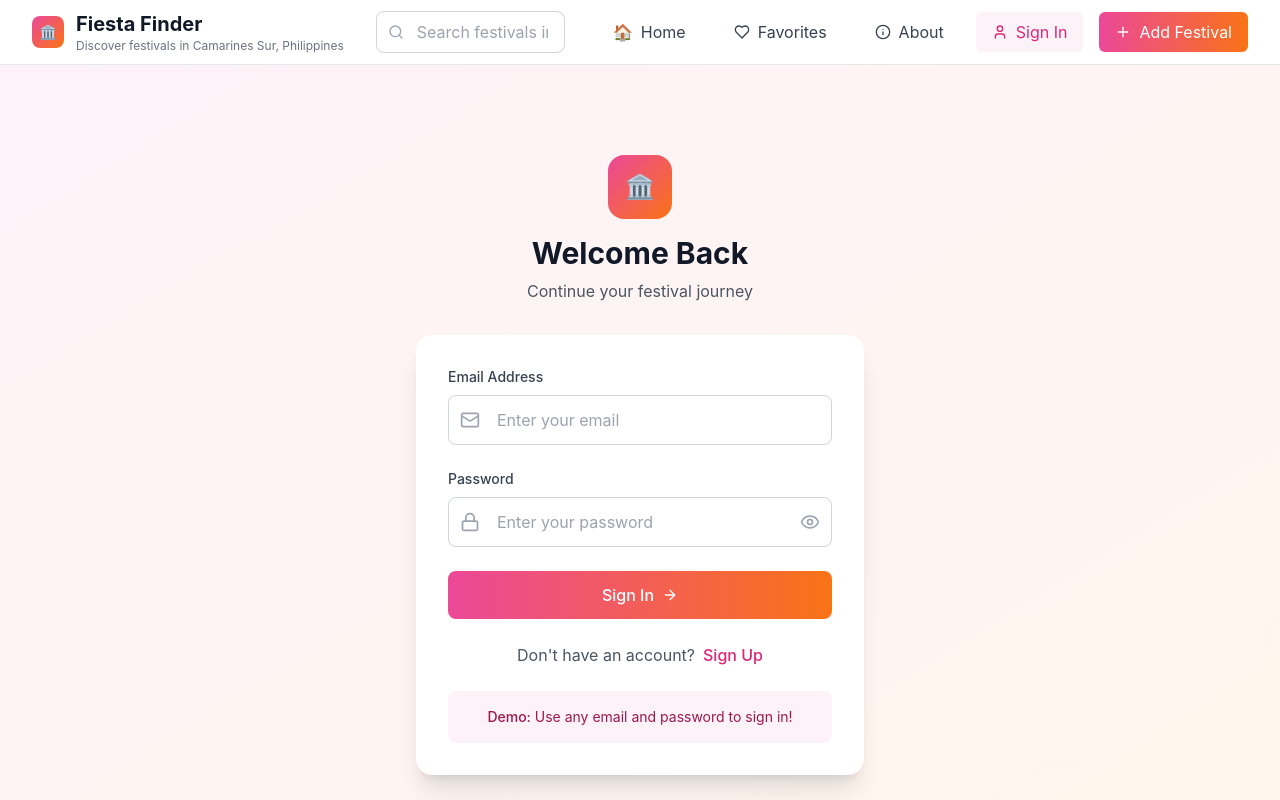
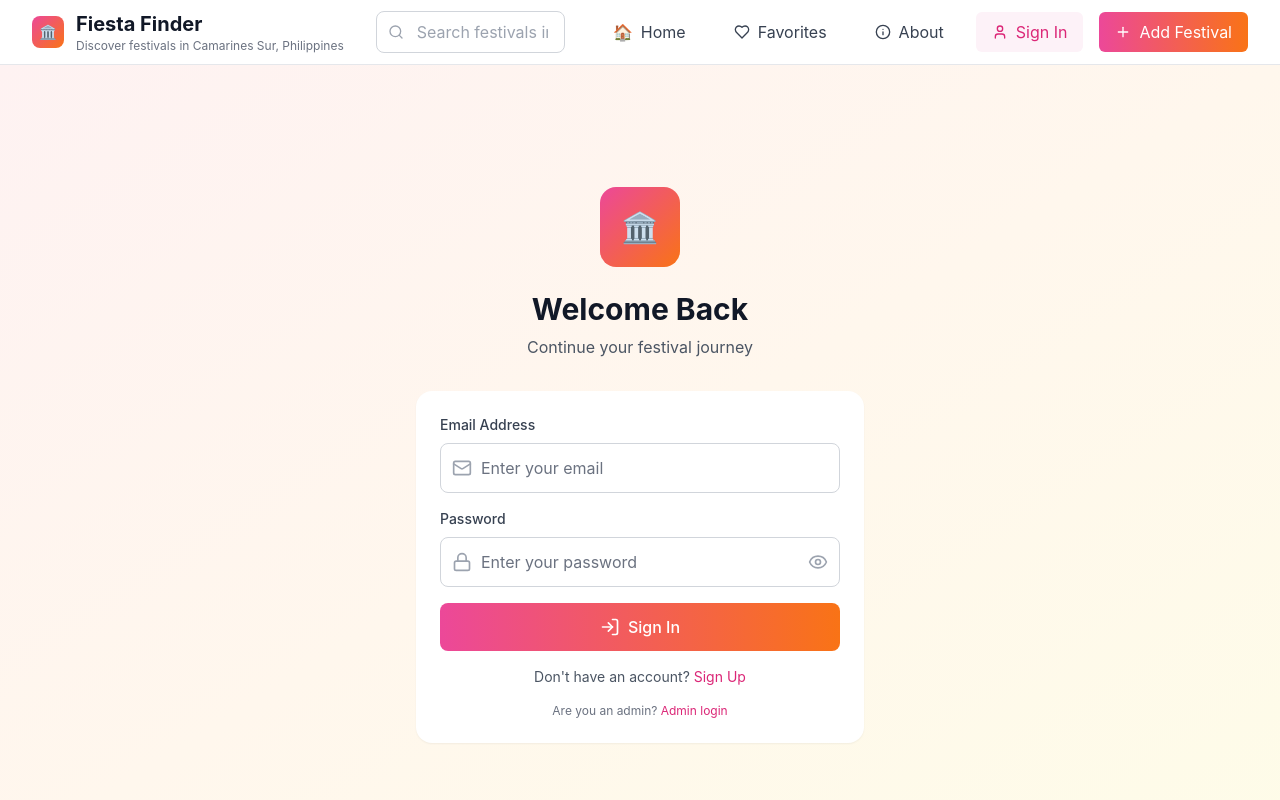
Before and after one commit to elsessor/FiestaFinder, a React (Create React App) app in the folder fiesta-finder/: page /signin in a window 1280 px wide. Shown: the top 800 px of the page. Built offline with nearby package versions, Linux system fonts and the light colour scheme.

Commit message:
Latest Build

```diff
--- a/fiesta-finder/src/App.js
+++ b/fiesta-finder/src/App.js
@@ -1,4 +1,4 @@
-import React, { useState, createContext } from 'react';
+import React, { useState, createContext, useEffect } from 'react';
 import { BrowserRouter as Router, Routes, Route } from 'react-router-dom';
 import Header from './Header';
 import Footer from './Footer';
@@ -6,10 +6,16 @@ import HomePage from './HomePage';
 import FestivalDetailPage from './FestivalDetailPage';
 import AboutPage from './AboutPage';
 import SignInPage from './SignInPage';
+import SignUpPage from './SignUpPage';
 import AddFestivalPage from './AddFestivalPage';
 import FavoritesPage from './FavoritesPage';
 import MapPage from './MapPage';
 import { ToastProvider } from './ToastContext';
+import SuperAdminLogin from './SuperAdminLogin';
+import SuperAdminDashboard from './SuperAdminDashboard';
+import AdminAddFestival from './AdminAddFestival';
+import AdminEditFestival from './AdminEditFestival';
+import { AdminProvider } from './AdminContext';
 
 export const AuthContext = createContext();
 export const FavoritesContext = createContext();
@@ -19,23 +25,16 @@ function App() {
   const [favorites, setFavorites] = useState(new Set());
 
   const handleFavorite = (festivalId) => {
-    // Only allow favoriting if a user is signed in
     if (!user) {
-      // Redirect to sign-in page and show a simple alert
       try { window.alert('Please sign in to add favorites.'); } catch (e) {}
       try { window.location.href = '/signin'; } catch (e) {}
       return;
     }
-
-    setFavorites(prev => {
+    setFavorites((prev) => {
       const newFavorites = new Set(prev);
-      if (newFavorites.has(festivalId)) {
-        newFavorites.delete(festivalId);
-      } else {
-        newFavorites.add(festivalId);
-      }
-      // Save to localStorage
-      localStorage.setItem('favorites', JSON.stringify([...newFavorites]));
+      if (newFavorites.has(festivalId)) newFavorites.delete(festivalId);
+      else newFavorites.add(festivalId);
+      try { localStorage.setItem('favorites', JSON.stringify([...newFavorites])); } catch (e) {}
       return newFavorites;
     });
   };
@@ -45,20 +44,20 @@ function App() {
     try { localStorage.removeItem('favorites'); } catch (e) {}
   };
 
-  // Load favorites and user from localStorage on app start
-  React.useEffect(() => {
+  useEffect(() => {
     const savedFavorites = localStorage.getItem('favorites');
     if (savedFavorites) {
-      setFavorites(new Set(JSON.parse(savedFavorites)));
+      try { setFavorites(new Set(JSON.parse(savedFavorites))); } catch (e) {}
     }
     const savedUser = localStorage.getItem('user');
     if (savedUser) {
-      try { setUser(JSON.parse(savedUser)); } catch (_) {}
+      try { setUser(JSON.parse(savedUser)); } catch (e) {}
     }
   }, []);
 
   return (
     <ToastProvider>
+      <AdminProvider>
         <AuthContext.Provider value={{ user, setUser }}>
           <FavoritesContext.Provider value={{ favorites, handleFavorite, clearFavorites }}>
             <Router>
@@ -70,9 +69,15 @@ function App() {
                     <Route path="/festival/:id" element={<FestivalDetailPage />} />
                     <Route path="/about" element={<AboutPage />} />
                     <Route path="/signin" element={<SignInPage />} />
+                    <Route path="/signup" element={<SignUpPage />} />
                     <Route path="/add-festival" element={<AddFestivalPage />} />
                     <Route path="/favorites" element={<FavoritesPage />} />
                     <Route path="/map" element={<MapPage />} />
+                    {/* Admin Routes */}
+                    <Route path="/admin/login" element={<SuperAdminLogin />} />
+                    <Route path="/admin/dashboard" element={<SuperAdminDashboard />} />
+                    <Route path="/admin/add-festival" element={<AdminAddFestival />} />
+                    <Route path="/admin/edit-festival/:id" element={<AdminEditFestival />} />
                   </Routes>
                 </main>
                 <Footer />
@@ -80,6 +85,7 @@ function App() {
             </Router>
           </FavoritesContext.Provider>
         </AuthContext.Provider>
+      </AdminProvider>
     </ToastProvider>
   );
 }
--- a/fiesta-finder/src/FavoritesPage.js
+++ b/fiesta-finder/src/FavoritesPage.js
@@ -4,9 +4,12 @@ import { FavoritesContext } from './App';
 import { festivals } from './festival';
 import FestivalCard from './FestivalCard';
 import { Heart, ArrowRight } from 'lucide-react';
+import { useAdmin } from './AdminContext';
+
 
 const FavoritesPage = () => {
-  const { favorites, handleFavorite } = useContext(FavoritesContext);
+  const { favorites } = useContext(FavoritesContext);
+  const { festivals } = useAdmin();
 
   const favoriteFestivals = festivals.filter(festival => favorites.has(festival.id));
 
--- a/fiesta-finder/src/FestivalCard.js
+++ b/fiesta-finder/src/FestivalCard.js
@@ -27,9 +27,14 @@ const FestivalCard = ({ festival }) => {
 
   return (
     <div className="overflow-hidden bg-white rounded-lg border border-gray-200 shadow-sm hover-lift hover-glow transition-all duration-300">
-      {/* Card Header with Gradient Background */}
-      <div className="h-32 bg-gradient-to-br from-purple-200 via-blue-200 to-green-200 relative flex items-center justify-center">
-        <div className="text-4xl animate-bounce-gentle">{categoryIcon}</div>
+      {/* Card Header with Image or Gradient */}
+      <div className="h-32 relative flex items-center justify-center">
+        {festival.imageUrls && festival.imageUrls.length > 0 ? (
+          <img src={festival.imageUrls[0]} alt={festival.name} className="absolute inset-0 w-full h-full object-cover" />
+        ) : (
+          <div className="absolute inset-0 bg-gradient-to-br from-purple-200 via-blue-200 to-green-200" />
+        )}
+        <div className="relative z-10 text-4xl animate-bounce-gentle">{categoryIcon}</div>
         <button
           onClick={() => handleFavorite(favoriteKey)}
           className="absolute top-3 right-3 p-2 rounded-full bg-white/80 hover:bg-white transition-all hover-scale"
--- a/fiesta-finder/src/HomePage.js
+++ b/fiesta-finder/src/HomePage.js
@@ -6,6 +6,7 @@ import FestivalCard from './FestivalCard';
 import { festivals as localFestivals, featuredFestivals as localFeatured } from './festival';
 import { Star } from 'lucide-react';
 import { FestivalsAPI } from './api';
+import { useAdmin } from './AdminContext';
 
 const HomePage = () => {
   const [selectedCategory, setSelectedCategory] = useState('All Festivals');
@@ -13,6 +14,9 @@ const HomePage = () => {
   const [searchQuery, setSearchQuery] = useState('');
   const [remoteFestivals, setRemoteFestivals] = useState(null);
   const [loading, setLoading] = useState(false);
+  const { festivals: adminFestivals } = useAdmin();
+
+
 
   useEffect(() => {
     let ignore = false;
@@ -45,7 +49,8 @@ const HomePage = () => {
 
   const useLocalFallback = Array.isArray(remoteFestivals) && remoteFestivals.length === 0 && selectedCategory === 'All Festivals' && selectedMonth === 'All Year' && !searchQuery;
   const remote = Array.isArray(remoteFestivals) ? remoteFestivals : [];
-  // Merge local seed data with remote DB items, de-duplicated by slug/_id/name so newly added festivals show alongside local ones
+  // Merge local seed data, admin-managed festivals, and remote DB items,
+  // de-duplicated by slug/_id/name so newly added festivals show alongside local ones
   const mergedFestivals = (() => {
     const map = new Map();
     const add = (f) => {
@@ -53,6 +58,8 @@ const HomePage = () => {
       if (!map.has(key)) map.set(key, f);
     };
     localFestivals.forEach(add);
+    // include admin-managed festivals (stored in local state / localStorage)
+    Array.isArray(adminFestivals) && adminFestivals.forEach(add);
     remote.forEach(add);
     return Array.from(map.values());
   })();
--- a/fiesta-finder/src/SignInPage.js
+++ b/fiesta-finder/src/SignInPage.js
@@ -1,111 +1,60 @@
-import React, { useState, useContext } from 'react';
-import { Link, useNavigate } from 'react-router-dom';
+import React, { useContext, useState } from 'react';
+import { useNavigate } from 'react-router-dom';
 import { AuthContext } from './App';
-import { Eye, EyeOff, Mail, Lock, User, ArrowRight } from 'lucide-react';
-import { AuthAPI } from './api';
-import { useToast } from './ToastContext';
+import { Mail, Lock, Eye, EyeOff, LogIn } from 'lucide-react';
 
-const SignInPage = () => {
-  const [isSignUp, setIsSignUp] = useState(false);
+function SignInPage() {
+  const navigate = useNavigate();
+  const { setUser } = useContext(AuthContext);
+  const [email, setEmail] = useState('');
+  const [password, setPassword] = useState('');
   const [showPassword, setShowPassword] = useState(false);
-  const [formData, setFormData] = useState({
-    email: '',
-    password: '',
-    name: '',
-    confirmPassword: ''
-  });
-  const [loading, setLoading] = useState(false);
 
-  const { setUser } = useContext(AuthContext);
-  const navigate = useNavigate();
-  const { toast } = useToast();
-
-  const handleInputChange = (e) => {
-    setFormData(prev => ({
-      ...prev,
-      [e.target.name]: e.target.value
-    }));
-  };
-
-  const handleSubmit = async (e) => {
+  const handleSubmit = (e) => {
     e.preventDefault();
-    setLoading(true);
+    // Derive a friendly display name from the email local-part (before @)
+    const deriveName = (em) => {
       try {
-      let resp;
-      if (isSignUp) {
-        resp = await AuthAPI.register({ name: formData.name, email: formData.email, password: formData.password });
-      } else {
-        resp = await AuthAPI.login({ email: formData.email, password: formData.password });
-      }
-      if (resp?.token) {
-        localStorage.setItem('token', resp.token);
-      }
-      const userData = resp?.user || {
-        id: Date.now(),
-        name: isSignUp ? formData.name : 'Festival Lover',
-        email: formData.email,
-        avatar: '👤'
-      };
-      setUser(userData);
-      localStorage.setItem('user', JSON.stringify(userData));
-      toast({ type: 'success', message: isSignUp ? 'Account created! Signed in.' : 'Signed in successfully.' });
-      navigate('/');
+        const local = (em || '').split('@')[0] || 'User';
+        // replace dots/underscores/dashes with spaces and capitalize words
+        return local.replace(/[._-]+/g, ' ').replace(/\b\w/g, (c) => c.toUpperCase());
       } catch (err) {
-      toast({ type: 'error', message: err.message || 'Sign in failed. Please try again.' });
-    } finally {
-      setLoading(false);
+        return 'User';
       }
     };
 
+    const displayName = deriveName(email);
+    const signedInUser = { name: displayName, email, avatar: displayName.charAt(0).toUpperCase() || 'U' };
+    setUser(signedInUser);
+    localStorage.setItem('user', JSON.stringify(signedInUser));
+    navigate('/');
+  };
+
   return (
-    <div className="min-h-screen bg-gradient-to-br from-pink-50 to-orange-50 flex items-center justify-center py-12">
-      <div className="max-w-md w-full mx-4">
-        {/* Header */}
-        <div className="text-center mb-8 animate-fade-in">
-          <Link to="/" className="inline-flex items-center justify-center w-16 h-16 bg-gradient-to-br from-pink-500 to-orange-500 rounded-2xl mb-4 hover-scale">
-            <span className="text-white text-2xl">🏛️</span>
-          </Link>
-          <h1 className="text-3xl font-bold text-gray-900 mb-2">
-            {isSignUp ? 'Join Fiesta Finder' : 'Welcome Back'}
-          </h1>
-          <p className="text-gray-600">
-            {isSignUp ? 'Start discovering amazing festivals!' : 'Continue your festival journey'}
-          </p>
+    <div className="min-h-screen bg-gradient-to-br from-red-50 via-orange-50 to-yellow-50 flex items-center justify-center py-12 px-4 sm:px-6 lg:px-8">
+      <div className="max-w-md w-full">
+        <div className="text-center mb-8">
+          <div className="mx-auto h-20 w-20 bg-gradient-to-br from-pink-500 to-orange-500 rounded-2xl flex items-center justify-center mb-6">
+            <span className="text-3xl">🏛️</span>
+          </div>
+          <h1 className="text-3xl font-bold text-gray-900">Welcome Back</h1>
+          <p className="mt-2 text-gray-600">Continue your festival journey</p>
         </div>
 
-        {/* Form */}
-        <div className="bg-white rounded-2xl shadow-xl p-8 animate-slide-up hover-glow">
-          <form onSubmit={handleSubmit} className="space-y-6">
-            {isSignUp && (
-              <div>
-                <label className="block text-sm font-medium text-gray-700 mb-2">Full Name</label>
-                <div className="relative">
-                  <User className="absolute left-3 top-1/2 transform -translate-y-1/2 text-gray-400 w-5 h-5" />
-                  <input
-                    type="text"
-                    name="name"
-                    value={formData.name}
-                    onChange={handleInputChange}
-                    className="w-full pl-12 pr-4 py-3 border border-gray-300 rounded-lg focus:ring-2 focus:ring-pink-500 focus:border-pink-500 transition-all"
-                    placeholder="Enter your full name"
-                    required
-                  />
-                </div>
-              </div>
-            )}
-
+        <form onSubmit={handleSubmit} className="bg-white rounded-2xl shadow-sm p-6 space-y-4">
           <div>
             <label className="block text-sm font-medium text-gray-700 mb-2">Email Address</label>
             <div className="relative">
-                <Mail className="absolute left-3 top-1/2 transform -translate-y-1/2 text-gray-400 w-5 h-5" />
+              <div className="absolute inset-y-0 left-0 pl-3 flex items-center pointer-events-none">
+                <Mail className="h-5 w-5 text-gray-400" />
+              </div>
               <input
                 type="email"
-                  name="email"
-                  value={formData.email}
-                  onChange={handleInputChange}
-                  className="w-full pl-12 pr-4 py-3 border border-gray-300 rounded-lg focus:ring-2 focus:ring-pink-500 focus:border-pink-500 transition-all"
+                value={email}
+                onChange={(e) => setEmail(e.target.value)}
+                required
                 placeholder="Enter your email"
-                  required
+                className="block w-full pl-10 pr-3 py-3 border border-gray-300 rounded-lg placeholder-gray-500 text-gray-900 focus:outline-none focus:ring-2 focus:ring-pink-500 focus:border-pink-500"
               />
             </div>
           </div>
@@ -113,83 +62,53 @@ const SignInPage = () => {
           <div>
             <label className="block text-sm font-medium text-gray-700 mb-2">Password</label>
             <div className="relative">
-                <Lock className="absolute left-3 top-1/2 transform -translate-y-1/2 text-gray-400 w-5 h-5" />
+              <div className="absolute inset-y-0 left-0 pl-3 flex items-center pointer-events-none">
+                <Lock className="h-5 w-5 text-gray-400" />
+              </div>
               <input
                 type={showPassword ? 'text' : 'password'}
-                  name="password"
-                  value={formData.password}
-                  onChange={handleInputChange}
-                  className="w-full pl-12 pr-12 py-3 border border-gray-300 rounded-lg focus:ring-2 focus:ring-pink-500 focus:border-pink-500 transition-all"
+                value={password}
+                onChange={(e) => setPassword(e.target.value)}
+                required
                 placeholder="Enter your password"
-                  required
+                className="block w-full pl-10 pr-12 py-3 border border-gray-300 rounded-lg placeholder-gray-500 text-gray-900 focus:outline-none focus:ring-2 focus:ring-pink-500 focus:border-pink-500"
               />
               <button
                 type="button"
                 onClick={() => setShowPassword(!showPassword)}
-                  className="absolute right-3 top-1/2 transform -translate-y-1/2 text-gray-400 hover:text-gray-600 transition-colors"
+                className="absolute inset-y-0 right-0 pr-3 flex items-center"
               >
-                  {showPassword ? <EyeOff className="w-5 h-5" /> : <Eye className="w-5 h-5" />}
+                {showPassword ? (
+                  <EyeOff className="h-5 w-5 text-gray-400 hover:text-gray-600" />
+                ) : (
+                  <Eye className="h-5 w-5 text-gray-400 hover:text-gray-600" />
+                )}
               </button>
             </div>
           </div>
 
-            {isSignUp && (
-              <div>
-                <label className="block text-sm font-medium text-gray-700 mb-2">Confirm Password</label>
-                <div className="relative">
-                  <Lock className="absolute left-3 top-1/2 transform -translate-y-1/2 text-gray-400 w-5 h-5" />
-                  <input
-                    type="password"
-                    name="confirmPassword"
-                    value={formData.confirmPassword}
-                    onChange={handleInputChange}
-                    className="w-full pl-12 pr-4 py-3 border border-gray-300 rounded-lg focus:ring-2 focus:ring-pink-500 focus:border-pink-500 transition-all"
-                    placeholder="Confirm your password"
-                    required
-                  />
-                </div>
-              </div>
-            )}
-
           <button
             type="submit"
-              disabled={loading}
-              className="w-full bg-gradient-to-r from-pink-500 to-orange-500 text-white py-3 px-4 rounded-lg hover:from-pink-600 hover:to-orange-600 transition-all hover-scale flex items-center justify-center font-medium"
+            className="w-full py-3 px-4 text-white rounded-lg bg-gradient-to-r from-pink-500 to-orange-500 hover:from-pink-600 hover:to-orange-600 transition-all font-medium flex items-center justify-center"
           >
-              {loading ? (
-                <div className="animate-spin rounded-full h-5 w-5 border-b-2 border-white"></div>
-              ) : (
-                <>
-                  {isSignUp ? 'Create Account' : 'Sign In'}
-                  <ArrowRight className="w-4 h-4 ml-2" />
-                </>
-              )}
+            <LogIn className="h-5 w-5 mr-2" />
+            Sign In
           </button>
-          </form>
 
-          {/* Toggle between Sign In and Sign Up */}
-          <div className="mt-6 text-center">
-            <p className="text-gray-600">
-              {isSignUp ? 'Already have an account?' : "Don't have an account?"}
-              <button
-                onClick={() => setIsSignUp(!isSignUp)}
-                className="ml-2 text-pink-600 hover:text-pink-700 font-medium transition-colors"
-              >
-                {isSignUp ? 'Sign In' : 'Sign Up'}
-              </button>
-            </p>
+          <div className="text-center text-sm text-gray-600">
+            Don't have an account?{' '}
+            <a href="/signup" className="text-pink-600 hover:text-pink-700">Sign Up</a>
+          </div>
+          <div className="text-center text-xs text-gray-500 mt-1">
+            Are you an admin?{' '}
+            <a href="/admin/login" className="text-pink-600 hover:text-pink-700">Admin login</a>
           </div>
 
-          {/* Demo Account */}
-          <div className="mt-6 p-4 bg-pink-50 rounded-lg">
-            <p className="text-sm text-pink-800 text-center">
-              <span className="font-medium">Demo:</span> Use any email and password to sign in!
-            </p>
-          </div>
-        </div>
+
+        </form>
       </div>
     </div>
   );
-};
+}
 
 export default SignInPage;
```
Also changed, not shown: fiesta-finder/src/SignUpPage.js (line endings or trailing spaces). Lines whose indentation alone changed are shown as unchanged.
